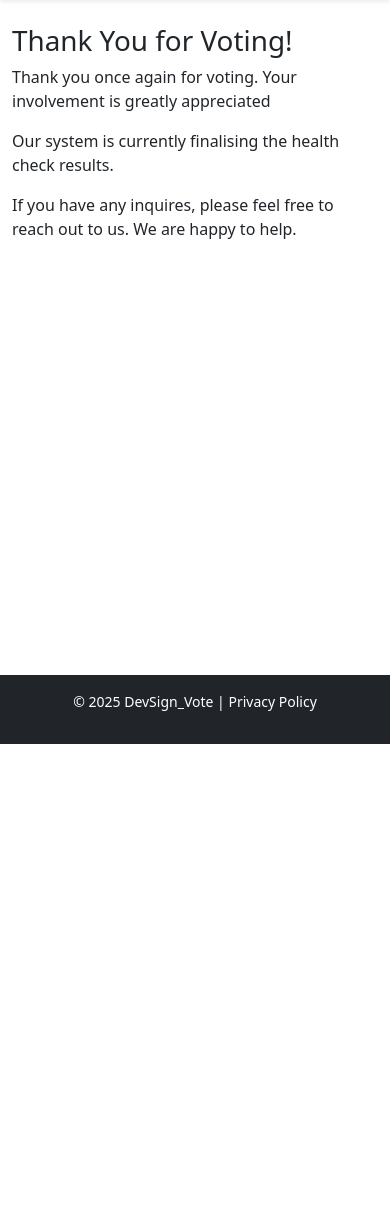
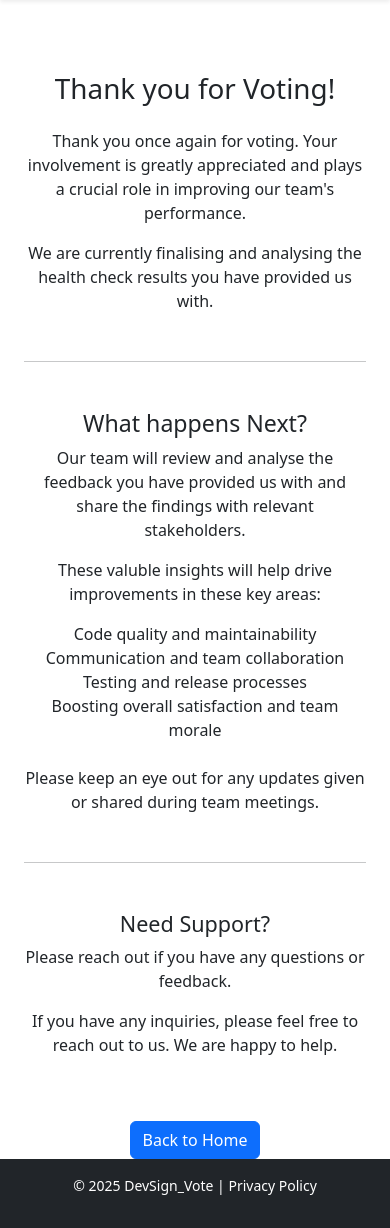
Before and after one commit to simonepietraroia/Sky-TV-Project, a Django app: template SkyTvApp/DevSign_Vote/templates/DevSign_Vote/confirmation-page.html in a window 390 px wide. Shown: the part 100-1328 px from the top of the page. Before the commit the page ends 844 px from the top, so only its background shows below. Run offline with Django 5.2, Linux system fonts and the light colour scheme; the template is opened without the code that fills it, so the values that code supplies are empty.

Commit message:
added a responsive layout,list and button to return user back to the home page. Also added more paragraph tags

```diff
--- a/SkyTvApp/DevSign_Vote/templates/DevSign_Vote/confirmation-page.html
+++ b/SkyTvApp/DevSign_Vote/templates/DevSign_Vote/confirmation-page.html
@@ -1,11 +1,37 @@
 {% extends 'DevSign_Vote/base.html' %}
 
-{% block title %}Home{% endblock %}
+{% block title %}Confirmation{% endblock %}
 
 {% block content %}
-<h1>Thank You for Voting!</h1>
-<p> Thank you once again for voting. Your involvement is greatly appreciated</p>
-<p> Our system is currently finalising the health check results.</p>
-<p>If you have any inquires, please feel free to reach out to us. We are happy to help.</p>
+<div class="container text-center mt-5">
+    <h1 class="mb-4"> Thank you for Voting!</h1>
 
+    <p>Thank you once again for voting. Your involvement is greatly appreciated and plays a crucial role in improving our team's performance.</p>
+
+    <p>We are currently finalising and analysing the health check results you have provided us with.</p>
+
+    <hr class="my-5">
+
+    <h3>What happens Next?</h3>
+    <p>Our team will review and analyse the feedback you have provided us with and share the findings with relevant stakeholders.</p>
+    <p>These valuble insights will help drive improvements in these key areas:</p>
+    <ul class="list-unstyled">
+        <li>Code quality and maintainability</li>
+        <li>Communication and team collaboration</li>
+        <li>Testing and release processes</li>
+        <li>Boosting overall satisfaction and team morale</li>
+    </ul>
+
+    <p class="mt-4">Please keep an eye out for any updates given or shared during team meetings.</p>
+
+    <hr class="my-5">
+
+    <h4>Need Support?</h4>
+    <p>Please reach out if you have any questions or feedback.</p>
+
+    <p>If you have any inquiries, please feel free to reach out to us. We are happy to help.</p>
+
+    <a href="{% url 'home' %}" class ="btn btn-primary btn-ly mt-5">Back to Home</a>
+
+</div>
 {% endblock %}
```
